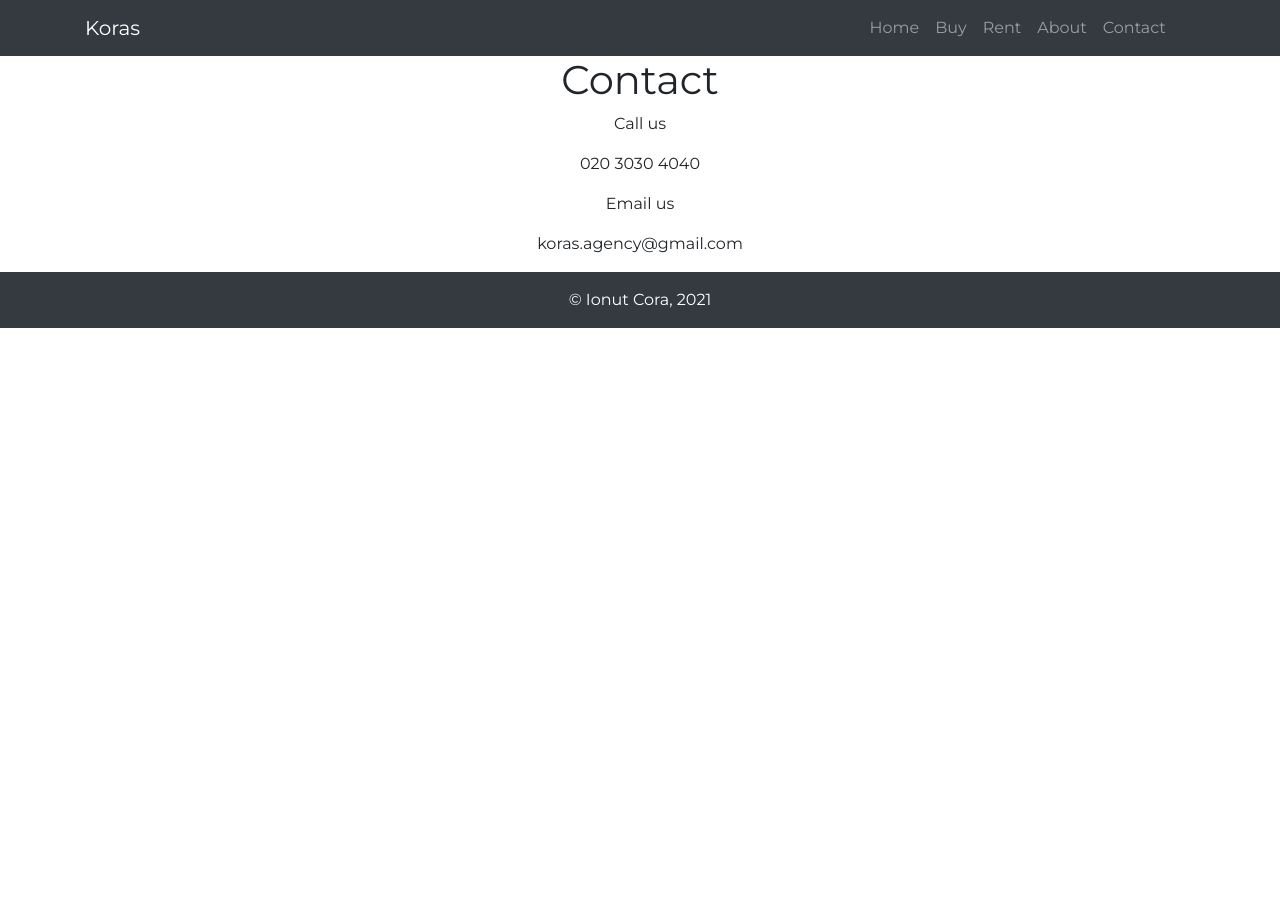
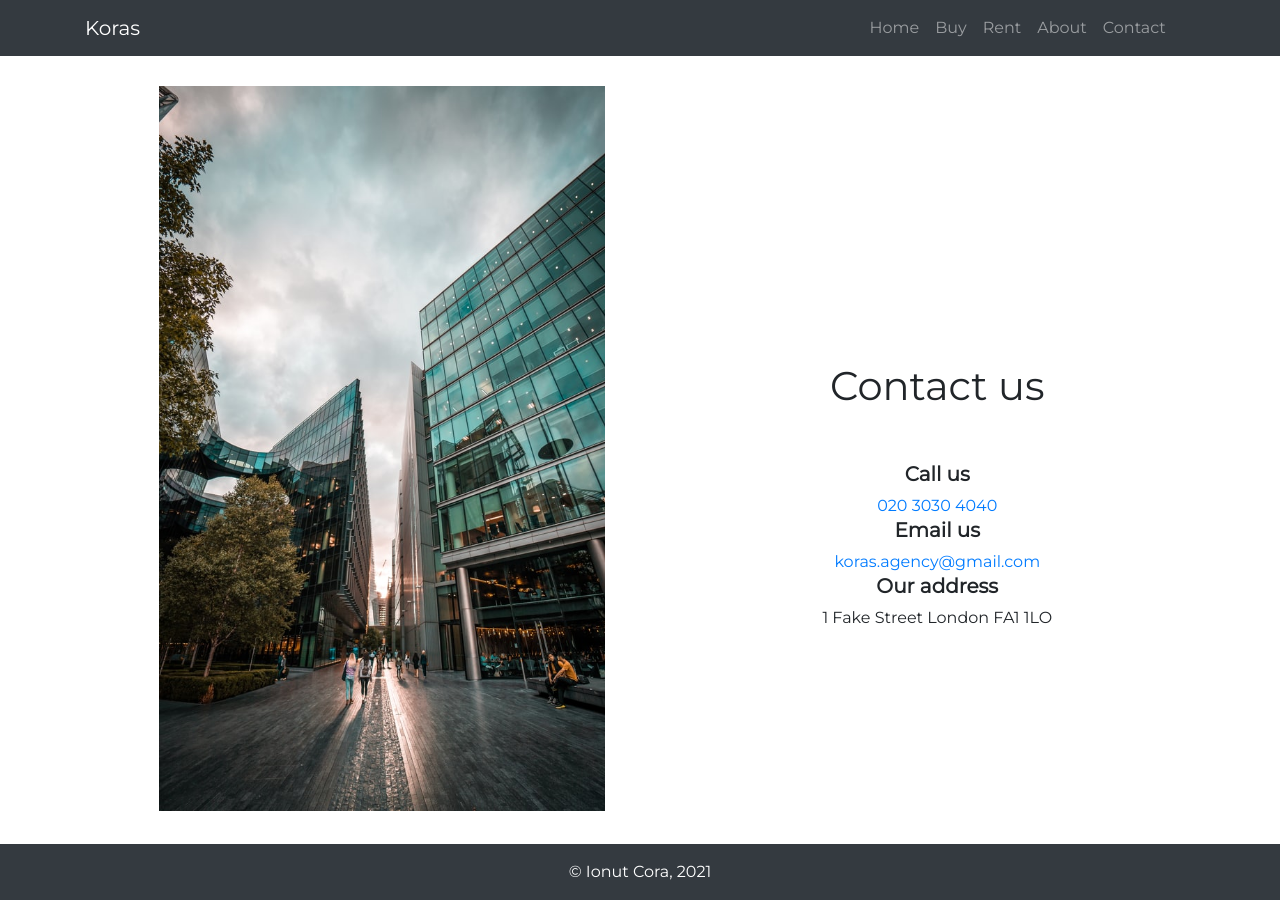
Before and after one commit to Ionut-Cora/koras-estates-agency, a React (Create React App) app: page /contact in a window 1280 px wide. Before the commit the page ends 800 px from the top, so only its background shows below. Built offline with nearby package versions, Linux system fonts and the light colour scheme; the HTML template or start-up script is replaced by a standard one.

Commit message:
small changes add

```diff
--- a/src/App.css
+++ b/src/App.css
@@ -1,6 +1,8 @@
 .App {
   text-align: center;
   font-family: 'Montserrat', sans-serif;
+  position: relative;
+  min-height: 100vh;
 }
 
 .App-logo {
--- a/src/components/ContactSection/ContactSection.jsx
+++ b/src/components/ContactSection/ContactSection.jsx
@@ -6,12 +6,14 @@ function ContactSection() {
     return(
         <div className="contact-section">
             <div className="container p-5">
-                <h2>Contact us</h2>
-                <p>You can find us at our office in London.</p>
-                <p>Call us</p>
-                <p>020 3030 4040</p>
-                <p>Email us</p>
-                <p>koras.agency@gmail.com</p>
+                <div>
+                    <h2>Contact us</h2>
+                    <p>You can find us at our office in London.</p>
+                    <p>Call us</p>
+                    <a href="tel:020 3030 4040">020 3030 4040</a>
+                    <p>Email us</p>
+                    <a href="mailto:koras.agency@gmail.com">koras.agency@gmail.com</a>
+                </div>
                 <Link to="/contact">
                     <button>Contact us</button>
                 </Link>
--- a/src/components/Footer/Footer.css
+++ b/src/components/Footer/Footer.css
@@ -2,4 +2,7 @@
 #footer {
     background-color: #343a40;
     color: #fff;
+    position: absolute;
+    bottom: 0;
+    width: 100%;
 }
--- a/src/pages/Buy/BuyRent.css
+++ b/src/pages/Buy/BuyRent.css
@@ -3,16 +3,19 @@
     margin: 25px;
 }
 
-.buy-rent .product-section {
+.buy-rent {
+    padding-bottom: 2.5rem;
+}
+
+/* .buy-rent .product-section {
     margin: 10%;
-}
+} */
 
 .buy-rent .product-details {
     margin: 5%;
 }
 
 .buy-rent button {
-    /* width: 20%; */
     height: 50px;
     border-radius: 5px;
     font-weight: bold;
--- /dev/null
+++ b/src/pages/Contact/Contact.css
@@ -0,0 +1,30 @@
+
+.contact {
+    display: flex;
+}
+
+.contact #office-image {
+    width: 75%;
+    margin-top: 5%;
+    margin-bottom: 15%;
+}
+
+.contact #office-image-div,
+.contact #office-details-div {
+    width: 50%;
+}
+
+.contact #office-details-div {
+    display: flex;
+    flex-direction: column;
+    justify-content: center;
+    align-items: center;
+}
+
+.contact #office-details-div h1 {
+    margin: 10%;
+}
+
+.contact #office-details-div h5 {
+    font-weight: bold;
+}
--- a/src/pages/Contact/Contact.jsx
+++ b/src/pages/Contact/Contact.jsx
@@ -1,15 +1,26 @@
 import React from 'react';
 import Layout from '../../components/Layout/Layout';
+import office from '../../images/office.jpg';
+import './Contact.css';
 
 function Contact() {
     return(
         <div>
             <Layout>
-                <h1>Contact</h1>
-                <p>Call us</p>
-                <p>020 3030 4040</p>
-                <p>Email us</p>
-                <p>koras.agency@gmail.com</p>
+                <div className="contact container">
+                    <div id="office--image-div">
+                        <img id="office-image" src={office} alt="office"/>
+                    </div>
+                    <div id="office-details-div">
+                        <h1>Contact us</h1>
+                        <h5>Call us</h5>
+                        <a href="tel:020 3030 4040">020 3030 4040</a>
+                        <h5>Email us</h5>
+                        <a href="mailto:koras.agency@gmail.com">koras.agency@gmail.com</a>
+                        <h5>Our address</h5>
+                        <p>1 Fake Street London FA1 1LO</p>
+                    </div>
+                </div>
             </Layout>
         </div>
     )
```
Also changed, not shown: src/images/office.jpg (added).
